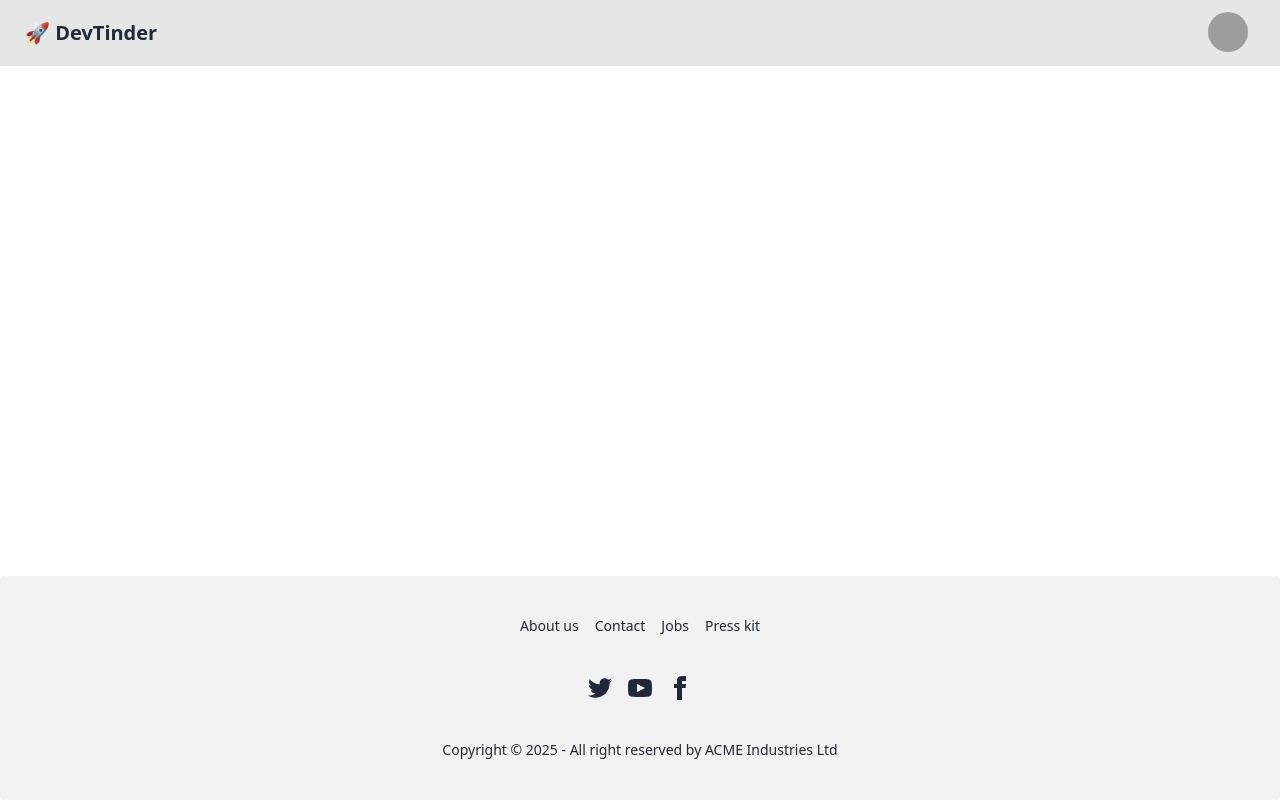
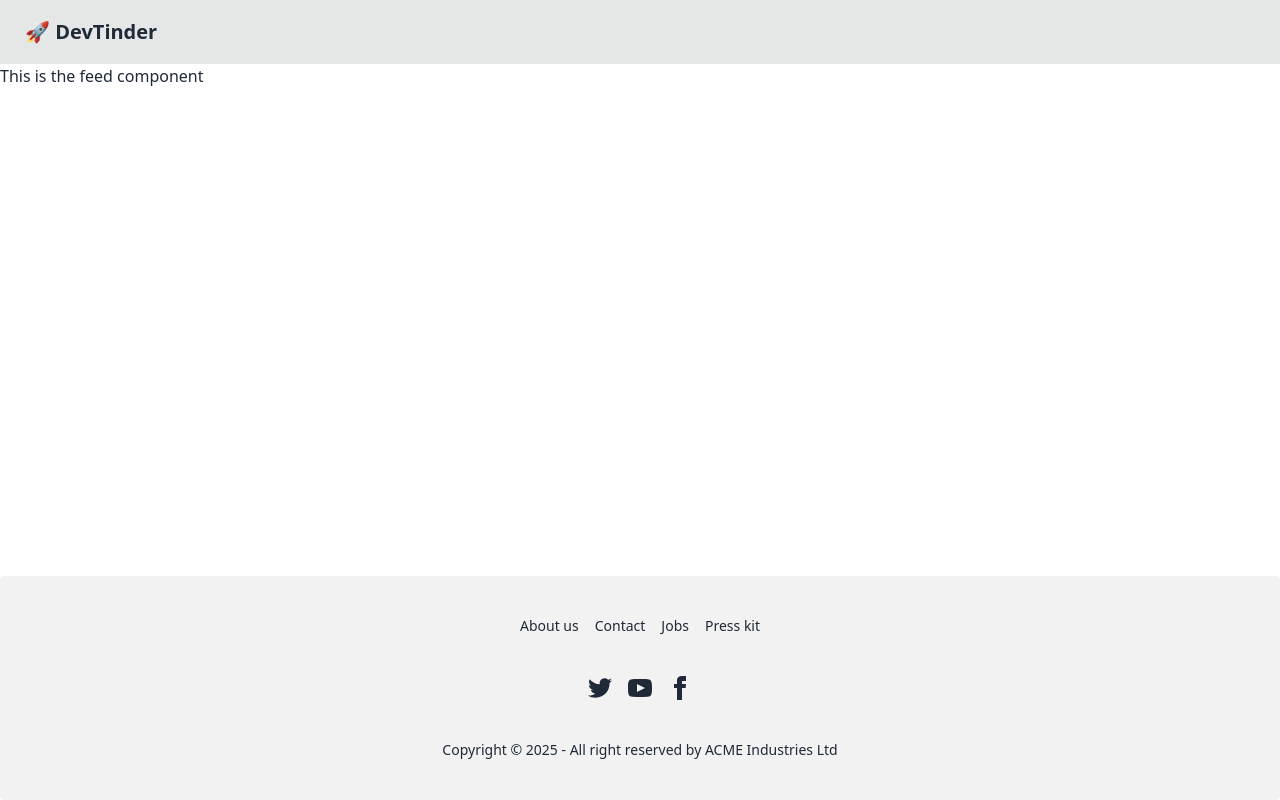
Before and after one commit to Pmparekh2000/namaste-devTinder-frontend, a React (Vite) app: page / in a window 1280 px wide. Built offline with nearby package versions, Linux system fonts and the light colour scheme; grey boxes are pictures that could not be loaded.

Commit message:
Added redirecting to /feed page on login and showing user info on /feed page

```diff
--- a/src/App.jsx
+++ b/src/App.jsx
@@ -1,9 +1,10 @@
 import { BrowserRouter, Route, Routes } from "react-router-dom";
-import Body from "./Body";
-import Login from "./Login";
-import Profile from "./Profile";
+import Body from "./components/Body";
+import Login from "./components/Login";
+import Profile from "./components/Profile";
 import { Provider } from "react-redux";
 import appStore from "./utils/appStore";
+import Feed from "./components/Feed";
 
 function App() {
   return (
@@ -12,6 +13,7 @@ function App() {
         <BrowserRouter basename="/">
           <Routes>
             <Route path="/" element={<Body />}>
+              <Route path="/" element={<Feed />} />
               <Route path="/login" element={<Login />} />
               <Route path="/profile" element={<Profile />} />
             </Route>
--- a/src/NavBar.jsx
+++ /dev/null
@@ -1,44 +0,0 @@
-const NavBar = () => {
-  return (
-    <div className="navbar bg-base-300">
-      <div className="flex-1">
-        <a className="btn btn-ghost text-xl">🚀 DevTinder</a>
-      </div>
-      <div className="flex-none gap-2">
-        <div className="dropdown dropdown-end mx-5">
-          <div
-            tabIndex={0}
-            role="button"
-            className="btn btn-ghost btn-circle avatar"
-          >
-            <div className="w-10 rounded-full">
-              <img
-                alt="Tailwind CSS Navbar component"
-                src="https://img.daisyui.com/images/stock/photo-1534528741775-53994a69daeb.webp"
-              />
-            </div>
-          </div>
-          <ul
-            tabIndex={0}
-            className="menu menu-sm dropdown-content bg-base-100 rounded-box z-[1] mt-3 w-52 p-2 shadow"
-          >
-            <li>
-              <a className="justify-between">
-                Profile
-                <span className="badge">New</span>
-              </a>
-            </li>
-            <li>
-              <a>Settings</a>
-            </li>
-            <li>
-              <a>Logout</a>
-            </li>
-          </ul>
-        </div>
-      </div>
-    </div>
-  );
-};
-
-export default NavBar;
--- /dev/null
+++ b/src/components/Feed.jsx
@@ -0,0 +1,5 @@
+const Feed = () => {
+  return <div>This is the feed component</div>;
+};
+
+export default Feed;
--- a/src/Login.jsx
+++ b/src/components/Login.jsx
@@ -1,25 +1,29 @@
 import axios from "axios";
 import { useState } from "react";
+import { useDispatch } from "react-redux";
+import { addUser } from "../utils/userSlice";
+import { useNavigate } from "react-router-dom";
+import { AUTH, BASE_URL } from "../utils/constants";
 
 const Login = () => {
   const [emailId, setEmailId] = useState("nik@doshi.com");
   const [password, setPassword] = useState("Nik!2025");
+  const dispatch = useDispatch();
+  const navigate = useNavigate();
 
   const handleLogin = async () => {
     try {
       // withCredentials: true is required to successfully set cookie obtained from backend into browser
       const response = await axios.post(
-        "http://localhost:3000/auth/login",
+        BASE_URL + AUTH + "/login",
         {
           emailId,
           password,
         },
         { withCredentials: true }
       );
-      console.log(
-        "Response obtained while making the login API call",
-        response.data
-      );
+      dispatch(addUser(response.data.user));
+      navigate("/");
     } catch (error) {
       console.log("Error obtained while making the login API call", error);
     }
--- /dev/null
+++ b/src/components/NavBar.jsx
@@ -0,0 +1,49 @@
+import { useSelector } from "react-redux";
+
+const NavBar = () => {
+  const user = useSelector((store) => store.user);
+  console.log("user obtained is", user?.photoUrl);
+
+  return (
+    <div className="navbar bg-base-300">
+      <div className="flex-1">
+        <a className="btn btn-ghost text-xl">🚀 DevTinder</a>
+      </div>
+      {user && (
+        <div className="flex-none gap-2">
+          <div className="form-control">Welcome, {user?.firstName}</div>
+          <div className="dropdown dropdown-end mx-5 flex">
+            <div
+              tabIndex={0}
+              role="button"
+              className="btn btn-ghost btn-circle avatar"
+            >
+              <div className="w-10 rounded-full">
+                <img alt="user-photo" src={user?.photoUrl} />
+              </div>
+            </div>
+            <ul
+              tabIndex={0}
+              className="menu menu-sm dropdown-content bg-base-100 rounded-box z-[1] mt-3 w-52 p-2 shadow"
+            >
+              <li>
+                <a className="justify-between">
+                  Profile
+                  <span className="badge">New</span>
+                </a>
+              </li>
+              <li>
+                <a>Settings</a>
+              </li>
+              <li>
+                <a>Logout</a>
+              </li>
+            </ul>
+          </div>
+        </div>
+      )}
+    </div>
+  );
+};
+
+export default NavBar;
--- /dev/null
+++ b/src/utils/constants.js
@@ -0,0 +1,2 @@
+export const BASE_URL = "http://localhost:3000";
+export const AUTH = "/auth";
```
Also changed, not shown: src/components/Body.jsx (renamed from src/Body.jsx), src/components/Footer.jsx (renamed from src/Footer.jsx), src/components/Profile.jsx (renamed from src/Profile.jsx).
